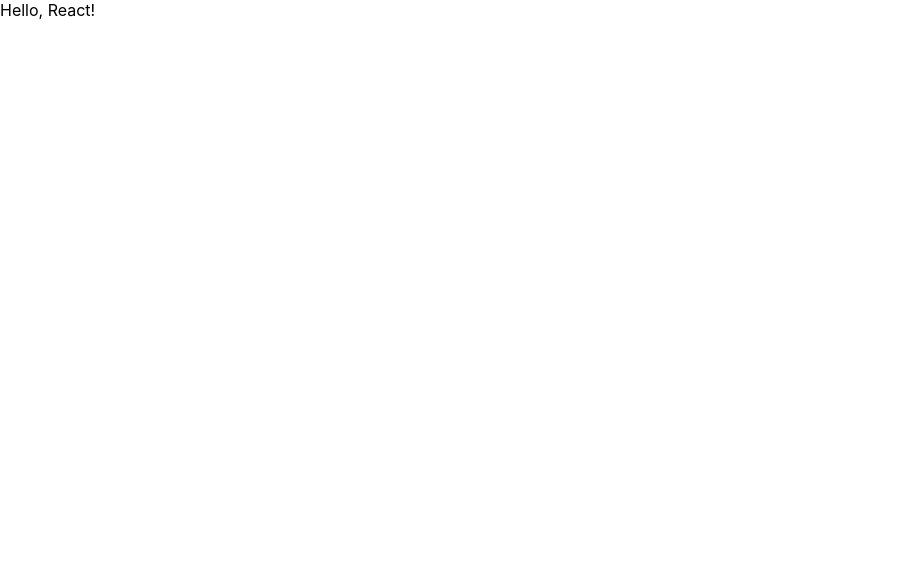
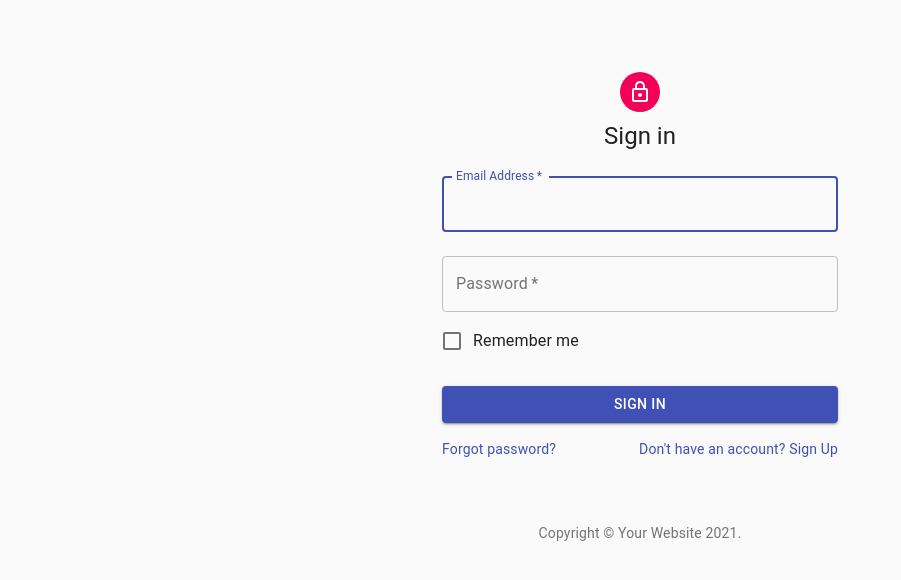
Before and after one commit to ichi1kana1/idobatakaigi, a React (Create React App) app: page / in a window 1280 px wide. Shown: the top 580 px of the page, without its empty margins (0-901 px from the left). Built offline with nearby package versions, Linux system fonts and the light colour scheme.

Commit message:
create signin page

```diff
--- a/package.json
+++ b/package.json
@@ -3,6 +3,8 @@
   "version": "0.1.0",
   "private": true,
   "dependencies": {
+    "@material-ui/core": "4.11.3",
+    "@material-ui/icons": "4.11.2",
     "@testing-library/jest-dom": "^4.2.4",
     "@testing-library/react": "^9.3.2",
     "@testing-library/user-event": "^7.1.2",
--- a/src/App.js
+++ b/src/components/App.js
@@ -1,5 +1,7 @@
 import React from 'react';
 
+import SignIn from './SignIn';
+
 export default () => {
-  return <div>Hello, React!</div>;
+  return <SignIn/>;
 };
--- /dev/null
+++ b/src/components/SignIn.js
@@ -0,0 +1,117 @@
+import React from 'react';
+import Avatar from '@material-ui/core/Avatar';
+import Button from '@material-ui/core/Button';
+import CssBaseline from '@material-ui/core/CssBaseline';
+import TextField from '@material-ui/core/TextField';
+import FormControlLabel from '@material-ui/core/FormControlLabel';
+import Checkbox from '@material-ui/core/Checkbox';
+import Link from '@material-ui/core/Link';
+import Grid from '@material-ui/core/Grid';
+import Box from '@material-ui/core/Box';
+import LockOutlinedIcon from '@material-ui/icons/LockOutlined';
+import Typography from '@material-ui/core/Typography';
+import { makeStyles } from '@material-ui/core/styles';
+import Container from '@material-ui/core/Container';
+
+function Copyright() {
+  return (
+    <Typography variant="body2" color="textSecondary" align="center">
+      {'Copyright © '}
+      <Link color="inherit" href="https://material-ui.com/">
+        Your Website
+      </Link>{' '}
+      {new Date().getFullYear()}
+      {'.'}
+    </Typography>
+  );
+}
+
+const useStyles = makeStyles((theme) => ({
+  paper: {
+    marginTop: theme.spacing(8),
+    display: 'flex',
+    flexDirection: 'column',
+    alignItems: 'center',
+  },
+  avatar: {
+    margin: theme.spacing(1),
+    backgroundColor: theme.palette.secondary.main,
+  },
+  form: {
+    width: '100%', // Fix IE 11 issue.
+    marginTop: theme.spacing(1),
+  },
+  submit: {
+    margin: theme.spacing(3, 0, 2),
+  },
+}));
+
+export default function SignIn() {
+  const classes = useStyles();
+
+  return (
+    <Container component="main" maxWidth="xs">
+      <CssBaseline />
+      <div className={classes.paper}>
+        <Avatar className={classes.avatar}>
+          <LockOutlinedIcon />
+        </Avatar>
+        <Typography component="h1" variant="h5">
+          Sign in
+        </Typography>
+        <form className={classes.form} noValidate>
+          <TextField
+            variant="outlined"
+            margin="normal"
+            required
+            fullWidth
+            id="email"
+            label="Email Address"
+            name="email"
+            autoComplete="email"
+            autoFocus
+          />
+          <TextField
+            variant="outlined"
+            margin="normal"
+            required
+            fullWidth
+            name="password"
+            label="Password"
+            type="password"
+            id="password"
+            autoComplete="current-password"
+          />
+          <FormControlLabel
+            control={<Checkbox value="remember" color="primary" />}
+            label="Remember me"
+          />
+          <Button
+            type="submit"
+            fullWidth
+            variant="contained"
+            color="primary"
+            className={classes.submit}
+          >
+            Sign In
+          </Button>
+          <Grid container>
+            <Grid item xs>
+              <Link href="#" variant="body2">
+                Forgot password?
+              </Link>
+            </Grid>
+            <Grid item>
+              <Link href="#" variant="body2">
+                {"Don't have an account? Sign Up"}
+              </Link>
+            </Grid>
+          </Grid>
+        </form>
+      </div>
+      <Box mt={8}>
+        <Copyright />
+      </Box>
+    </Container>
+  );
+}
--- a/src/index.js
+++ b/src/index.js
@@ -2,7 +2,7 @@ import React from 'react';
 import ReactDOM from 'react-dom';
 
 import './index.css';
-import App from './App';
+import App from './components/App';
 
 ReactDOM.render(
   <React.StrictMode>
```
Also changed, not shown: src/components/App.css (renamed from src/App.css), 2 other files (tests, documents, lock files or other folders).
